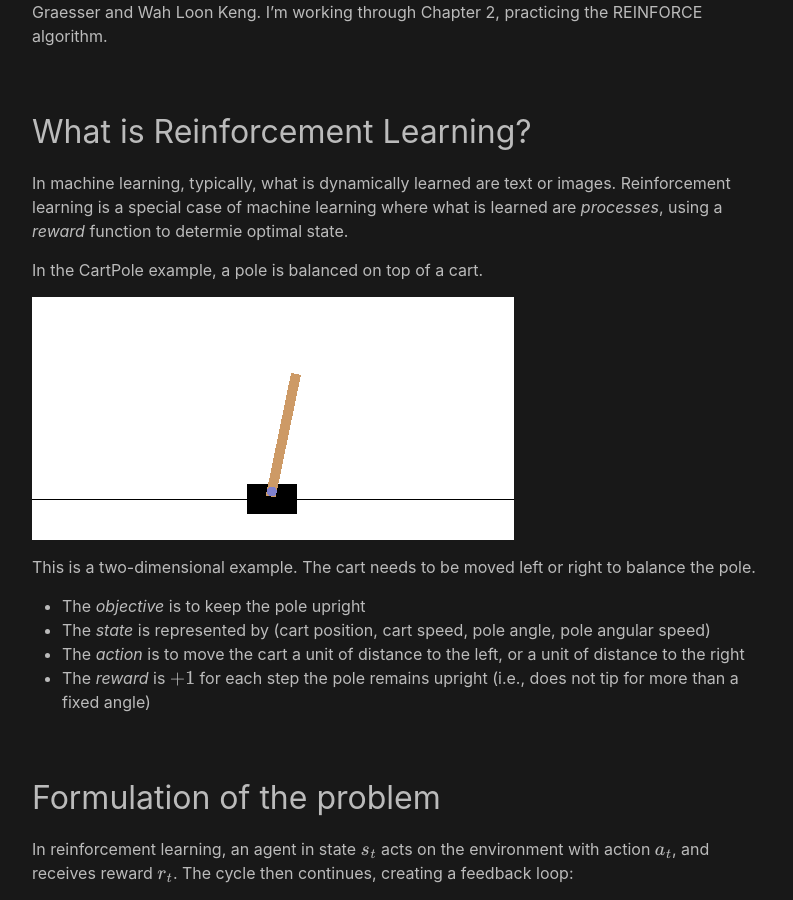
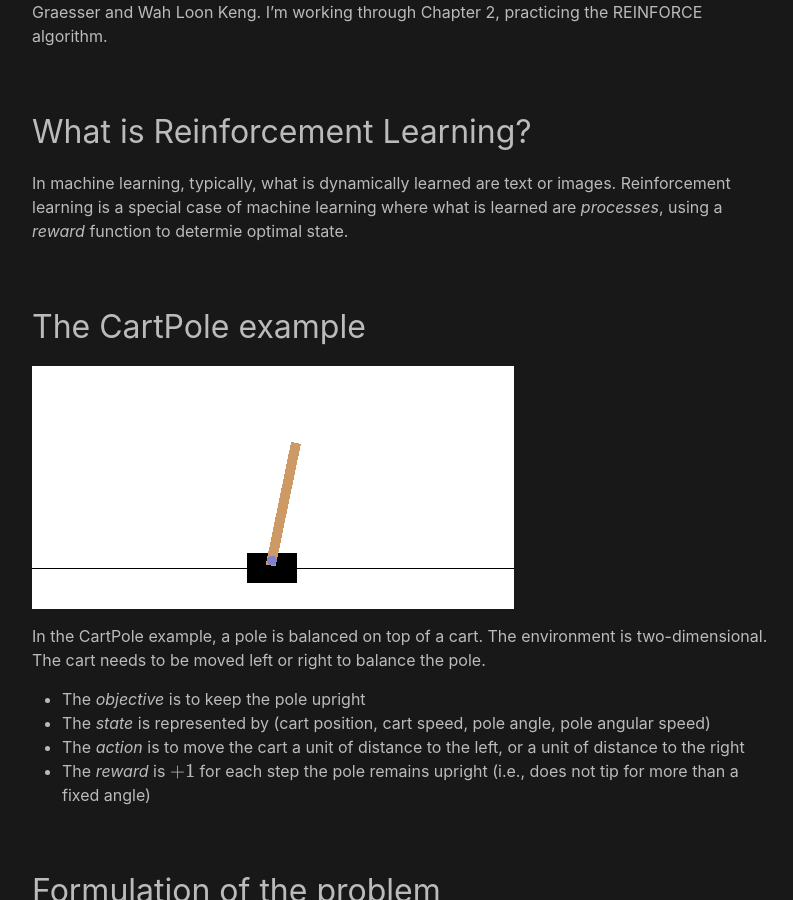
Before and after one commit to analytiq-hub/sigagent.github.io, a Jekyll site: the page built from machine_learning/_posts/2021-01-22-reinforce.md, in a window 1280 px wide and 900 px high, scrolled down 230 px. Shown: the whole window, without its empty margins (238-1031 px from the left). Built offline with Jekyll 4.4.1, drawn with Linux system fonts in a browser that asks for light colours; formulas are drawn with MathJax 3; a script that is not in the unit is left out.

Commit message:
*** empty log message ***

```diff
--- a/machine_learning/_posts/2021-01-22-reinforce.md
+++ b/machine_learning/_posts/2021-01-22-reinforce.md
@@ -11,11 +11,10 @@ The source of this post is [Foundations of Deep Reinforcement Learning](https://
 ## What is Reinforcement Learning?
 In machine learning, typically, what is dynamically learned are text or images. Reinforcement learning is a special case of machine learning where what is learned are *processes*, using a *reward* function to determie optimal state.
 
-In the CartPole example, a pole is balanced on top of a cart.
-
+## The CartPole example
 ![CartPole](/src/images/cartpole.png)
 
-This is a two-dimensional example. The cart needs to be moved left or right to balance the pole.
+In the CartPole example, a pole is balanced on top of a cart. The environment is two-dimensional. The cart needs to be moved left or right to balance the pole.
 * The *objective* is to keep the pole upright
 * The *state* is represented by (cart position, cart speed, pole angle, pole angular speed)
 * The *action* is to move the cart a unit of distance to the left, or a unit of distance to the right
```
